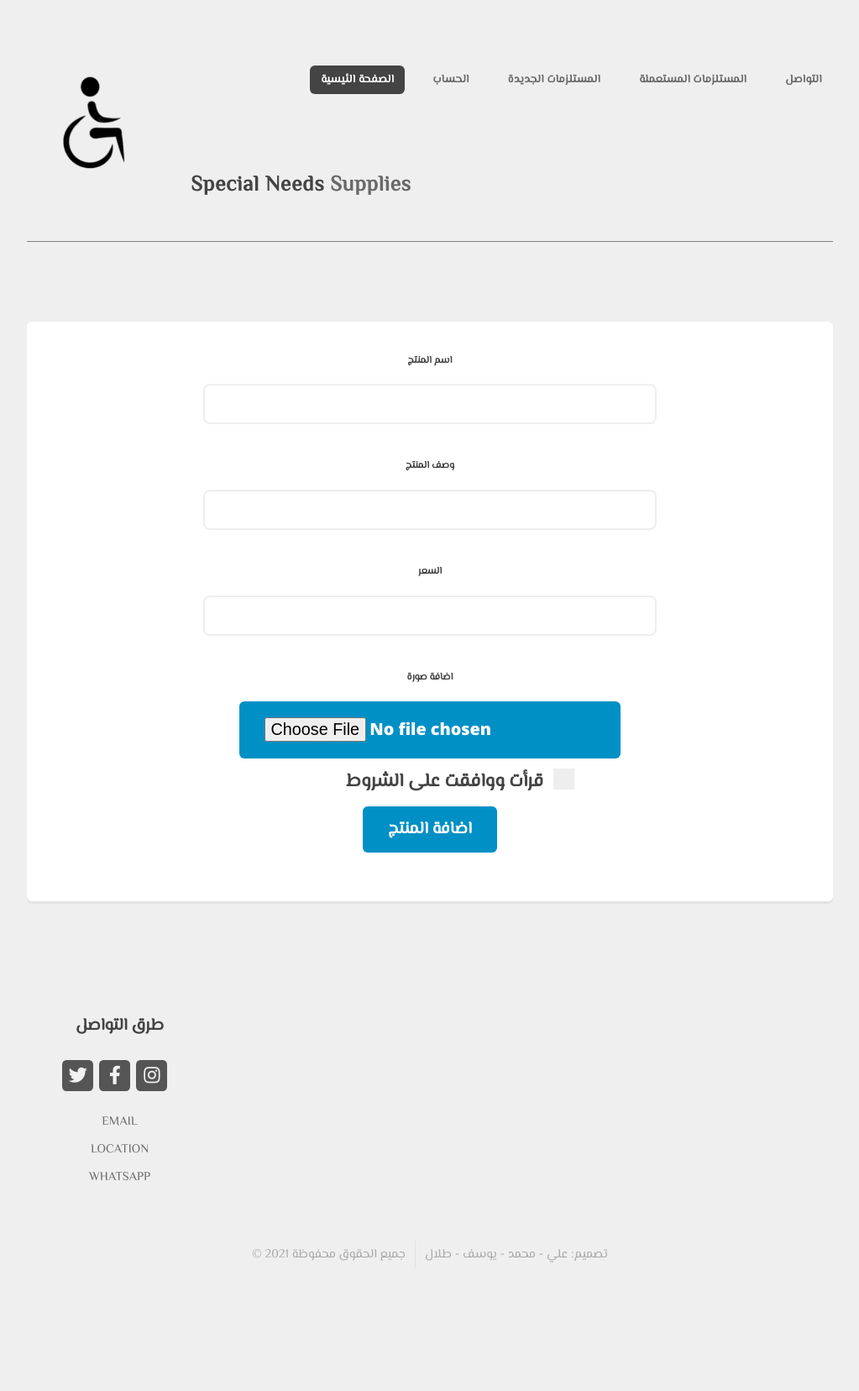
After one commit to M66it/SpecialNeeds, a PHP site: page /add.html in a window 1280 px wide. The commit adds this page. Shown: the whole page at 84% size, without its empty margins (128-1151 px from the left). Run offline with PHP 8.4, Linux system fonts and the light colour scheme.

Commit message:
add itme file

```diff
--- /dev/null
+++ b/add.html
@@ -0,0 +1,133 @@
+<!DOCTYPE HTML>
+<html>
+	<head>
+		<title>Special Needs Supplies - add itme</title>
+		<meta charset="utf-8" />
+		<meta name="viewport" content="width=device-width, initial-scale=1, user-scalable=no" />
+		<link rel="stylesheet" href="assets/css/main.css" />
+	</head>
+	<body class="is-preload homepage">
+		<div id="page-wrapper">
+
+			<!-- الجواجهة -->
+				<div id="header-wrapper">
+					<header id="header" class="container">
+
+						<!-- اللوقو -->
+							<div id="logo">
+								<img src="images/Special Needs Only.png" style="width:20%">
+								<span style="font-size:2vw"><b>Special Needs</b> Supplies</span>
+							</div>
+							<hr style="color: black">
+						<!-- القائمة -->
+							<nav id="nav">
+								<ul>
+									<li class="current"><a href="index.html">الصفحة الئيسية</a></li>
+									<li>
+										<a href="#">الحساب</a>
+										<ul>
+											<li><a href="#">معلومات الحساب</a></li>
+											<li><a href="#">الطلبات</a></li>
+											<li>
+												<a href="#">التبرعات</a>
+												<ul>
+													<li><a href="#">طلب تبرع بالمستلزمات</a></li>
+													<li><a href="#">طلب احتياج مستلزمات</a></li>
+													<li><a href="#">قائمة الطلبات</a></li>
+												</ul>
+											</li>
+											<li><a href="#">تسجيل الخروج</a></li>
+										</ul>
+									</li>
+									<li><a href="left-sidebar.html">المستلزمات الجديدة</a></li>
+									<li><a href="right-sidebar.html">المستلزمات المستعملة</a></li>
+									<li><a href="no-sidebar.html">التواصل</a></li>
+								</ul>
+							</nav>
+
+					</header>
+				</div>
+
+			<!-- القالب -->
+				<center><div id="features-wrapper">
+					<div class="container">
+						<div class="row2">
+							<div class="col-4 col-10-medium">
+
+								<!-- نموذج انشاء الحساب -->
+									<section class="box">
+										<form action="index.html" method="post">
+										<label for="name">اسم المنتج</label>
+										<input type="text" id="name" required>
+										<br>
+										<label for="name">وصف المنتج</label>
+										<input type="text" id="name" required>
+										<br>
+										<label for="name">السعر</label>
+										<input type="text" id="name" required>
+										<br>
+										<label for="file">اضافة صورة</label>
+										<input type="file" name="file" id="file">
+										<br>
+										<label class="container2">قرأت ووافقت على الشروط
+										<input type="checkbox" required>
+										<span class="checkmark"></span>
+										</label>
+										<div class="inner"><center>
+											<header>
+
+												<button type="submet">اضافة المنتج</button>
+											</header>
+										</center></div>
+									</form></section>
+							</div>
+						</div>
+					</div>
+				</div><center>
+
+			<!-- الجزء السفلي -->
+				<div id="footer-wrapper">
+					<footer id="footer" class="container">
+						<div class="row">
+							<div class="col-3 col-6-medium col-12-small">
+
+								<!-- التواصل -->
+									<section class="widget contact last">
+										<h3>طرق التواصل</h3>
+										<ul>
+											<li><a href="#" class="icon brands fa-twitter"><span class="label">Twitter</span></a></li>
+											<li><a href="#" class="icon brands fa-facebook-f"><span class="label">Facebook</span></a></li>
+											<li><a href="#" class="icon brands fa-instagram"><span class="label">Instagram</span></a></li>
+										</ul>
+										<p>EMAIL<br />
+										LOCATION<br />
+										WHATSAPP</p>
+									</section>
+
+							</div>
+						</div>
+						<div class="row">
+							<div class="col-12">
+								<div id="copyright">
+									<ul class="menu">
+										<li>&copy; 2021 جميع الحقوق محفوظة</li><li>تصميم: علي - محمد - يوسف - طلال </li>
+									</ul>
+								</div>
+							</div>
+						</div>
+					</footer>
+				</div>
+
+			</div>
+
+		<!-- سكربتات -->
+
+			<script src="assets/js/jquery.min.js"></script>
+			<script src="assets/js/jquery.dropotron.min.js"></script>
+			<script src="assets/js/browser.min.js"></script>
+			<script src="assets/js/breakpoints.min.js"></script>
+			<script src="assets/js/util.js"></script>
+			<script src="assets/js/main.js"></script>
+
+	</body>
+</html>
--- a/assets/css/main.css
+++ b/assets/css/main.css
@@ -1526,18 +1557,20 @@ input, select, textarea {
 
 	form input[type="text"],
 	form input[type="email"],
+	form input[type="number"],
 	form input[type="password"],
 	form select,
 	form textarea {
 		-webkit-appearance: none;
 		display: block;
-		width: 50%;
+		width: 60%;
 		border-radius: 8px;
 		border: solid 2px #eee;
 	}
 
 		form input[type="text"]:focus,
 		form input[type="email"]:focus,
+		form input[type="number"]:focus,
 		form input[type="password"]:focus,
 		form select:focus,
 		form textarea:focus {
@@ -1546,6 +1579,7 @@ input, select, textarea {
 
 	form input[type="text"],
 	form input[type="email"],
+	form input[type="number"],
 	form input[type="password"] {
 		line-height: 3em;
 		padding: 0 1em;
@@ -1656,6 +1690,7 @@ input, select, textarea {
 	input[type="button"],
 	input[type="submit"],
 	input[type="reset"],
+	input[type="file"],
 	button,
 	.button {
 		-moz-transition: background-color .25s ease-in-out;
```
Also changed, not shown: other parts of assets/css/main.css (+55 -1 lines), Itime.html (added, +154 -0 lines).
